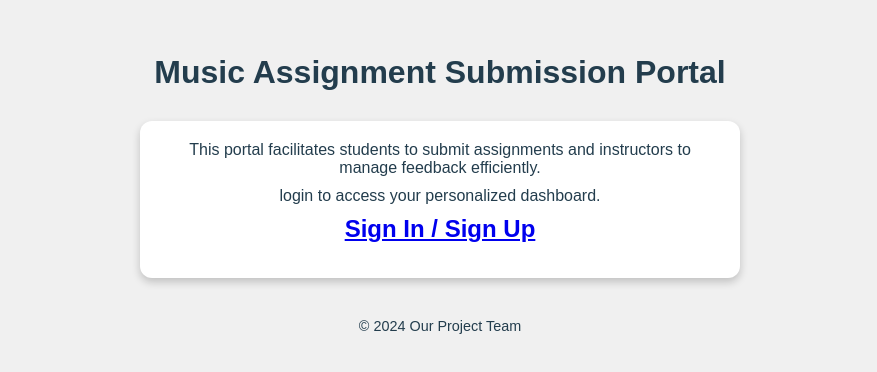
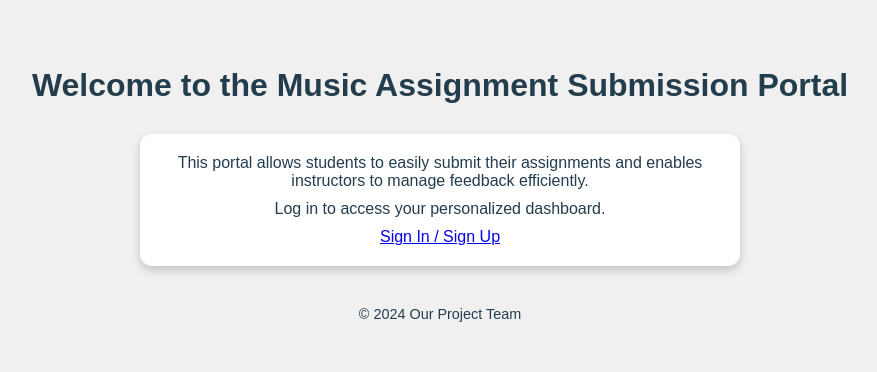
Before and after one commit to rogitha/WebDevProject, a plain HTML site: page index.html in a window 1280 px wide. Shown: the part 206-578 px from the top of the page, without its empty margins (200-1077 px from the left). Drawn offline with Linux system fonts and the light colour scheme.

Commit message:
Update index.html

```diff
--- a/index.html
+++ b/index.html
@@ -3,28 +3,35 @@
 <head>
     <meta charset="UTF-8">
     <meta name="viewport" content="width=device-width, initial-scale=1.0">
-    <title>Login/Signup</title>
+    <title>Music Assignment Submission Portal</title>
     <link rel="stylesheet" href="style.css">
 </head>
 
 <body>
     <header>
-        <h1> Music Assignment Submission Portal</h1>
+        <h1>Welcome to the Music Assignment Submission Portal</h1>
     </header>
 
     <main>
-        <section>
+        <div class="content-box">
+            <section>
+                <p class="intro-text">
+                    This portal allows students to easily submit their assignments and enables instructors to manage feedback efficiently.
+                </p>
+                <p class="instruction-text">
+                    Log in to access your personalized dashboard.
+                </p>
 
-            <p>This portal facilitates students to submit assignments and instructors to manage feedback efficiently.</p>
-            <p>login to access your personalized dashboard.</p>
-            <h2><a href="sign_in.html">Sign In / Sign Up</a></h2>
-        </section>
+                <!-- Call to Action Button -->
+                <a href="sign_in.html" class="cta-button">Sign In / Sign Up</a>
+            </section>
+        </div>
     </main>
 
     <footer>
         <p>&copy; 2024 Our Project Team</p>
     </footer>
 
-    <script src="script.js"> </script>
+    <script src="script.js"></script>
 </body>
 </html>
```
